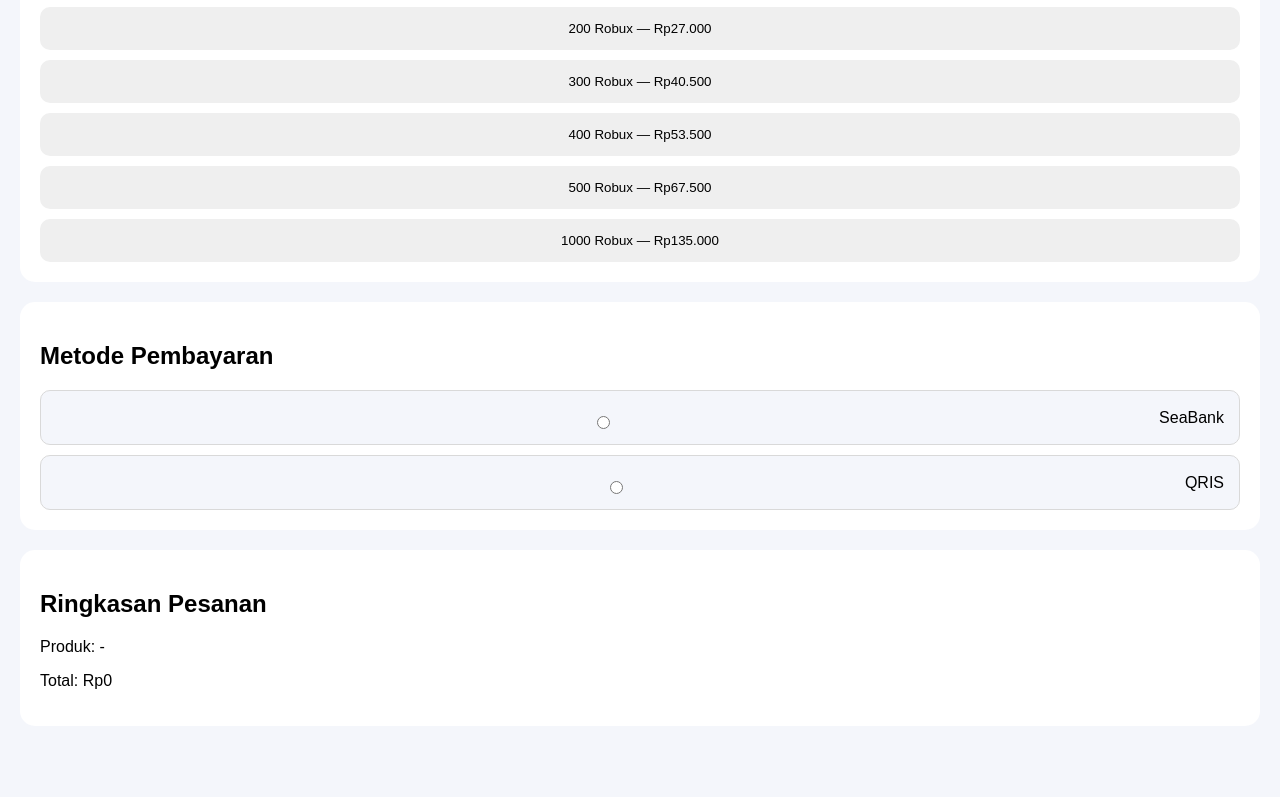
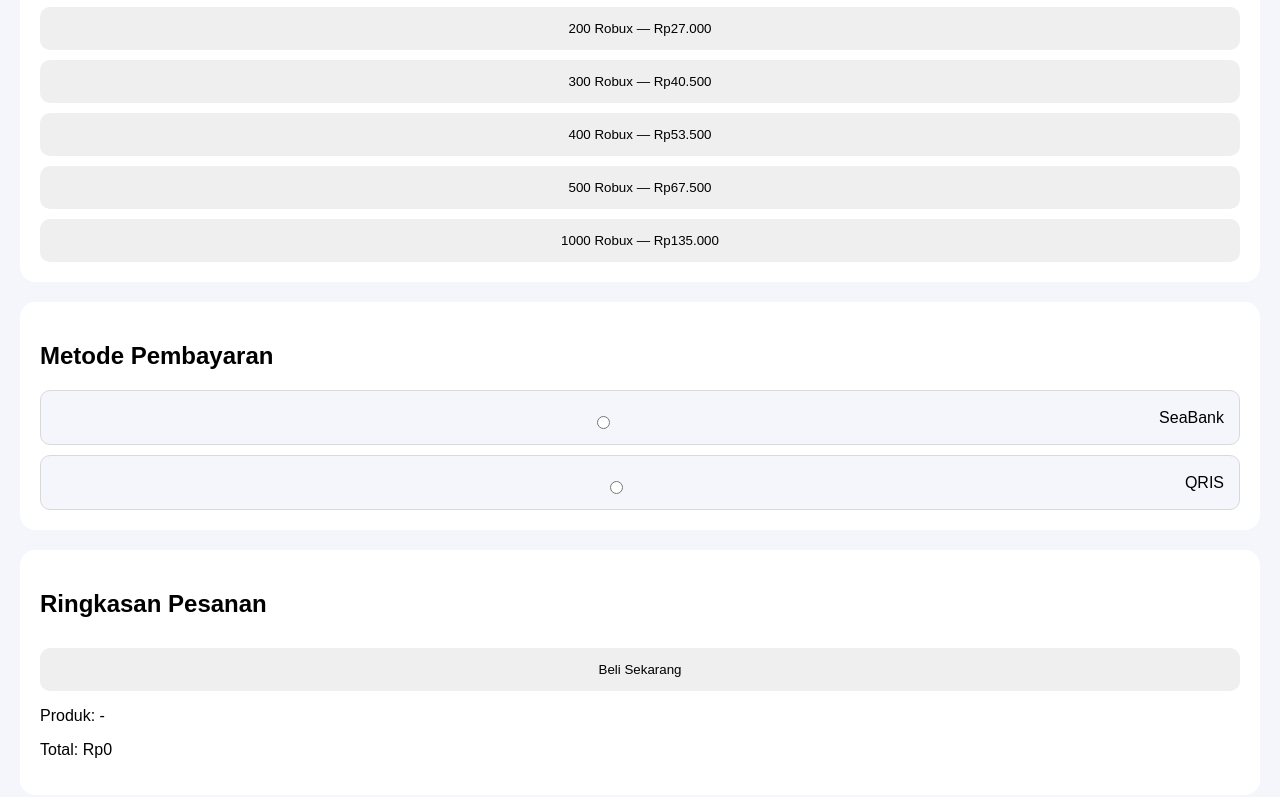
Before and after one commit to RyuuuXMaxxx/RRR7RBLX, a plain HTML site: page index.html in a window 1280 px wide. Shown: the part 958-1755 px from the top of the page. Before the commit the page ends 1724 px from the top, so only its background shows below. Drawn offline with Linux system fonts and the light colour scheme.

Commit message:
Update index.html

```diff
--- a/index.html
+++ b/index.html
@@ -70,7 +70,9 @@
 <div class="card">
 
     <h2>Ringkasan Pesanan</h2>
-
+<button class="buy-button" onclick="checkout()">
+    Beli Sekarang
+</button>
     <p>Produk: <span id="produk">-</span></p>
 
     <p>Total: <span id="harga">Rp0</span></p>
```
